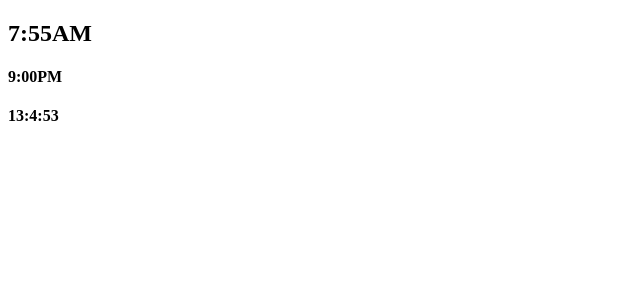
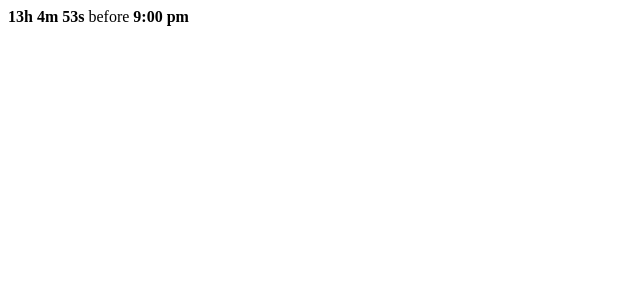
Before and after one commit to rjbernaldo/inventory, a React app: page / in a window 1280 px wide. Shown: the top 300 px of the page, without its empty margins (0-640 px from the left). Built offline with nearby package versions, Linux system fonts and the light colour scheme.

Commit message:
Fix formatting

```diff
--- a/src/components/App.js
+++ b/src/components/App.js
@@ -30,11 +30,23 @@ class App extends Component {
   render() {
     const { deadline, hh, mm, ss } = this.state;
 
+    const hours = hh !== 0
+      ? `${hh}h`
+      : '';
+
+    const minutes = mm !== 0
+      ? `${mm}m`
+      : '';
+
+    const seconds = mm !== 0
+      ? `${ss}s`
+      : '';
+
     return (
       <div>
-        <h2>{ formatTime(new Date()) }</h2>
-        <h4>{ formatTime(deadline) }</h4>
-        <h4>{ hh }:{ mm }:{ ss }</h4>
+        <strong>{ hours } { minutes } { seconds }</strong>
+        <span> before </span>
+        <strong>{ formatTime(deadline) }</strong>
       </div>
     );
   }
@@ -55,12 +67,12 @@ function generateDeadline(hour, minute, second) {
 function formatTime(time) {
   let hh = time.getHours() % 12;
   let mm = time.getMinutes();
-  const ap = time.getHours() >= 12 ? 'PM' : 'AM';
+  const ap = time.getHours() >= 12 ? 'pm' : 'am';
 
   hh = hh === 0 ? '00' : hh;
   mm = mm === 0 ? '00' : mm;
 
-  return `${hh}:${mm}${ap}`;
+  return `${hh}:${mm} ${ap}`;
 }
 
 function getDifference(deadline) {
```
